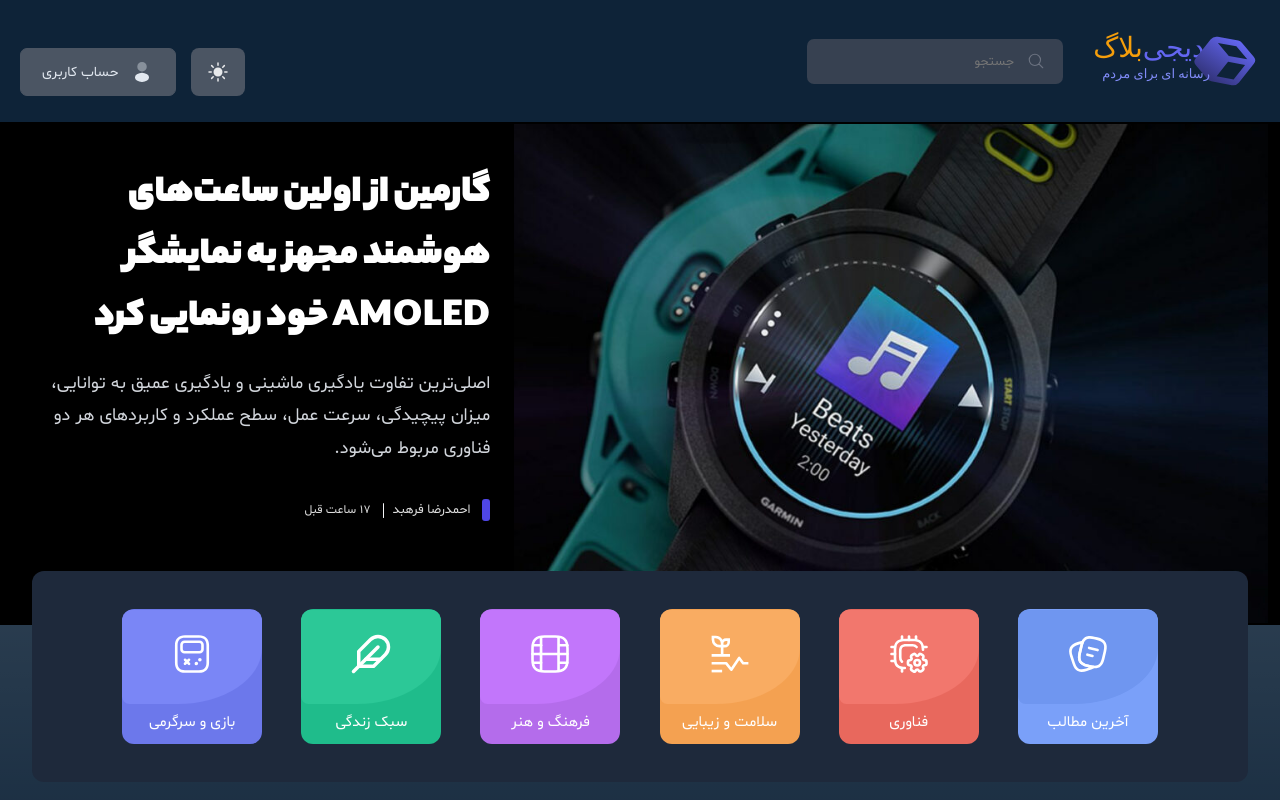
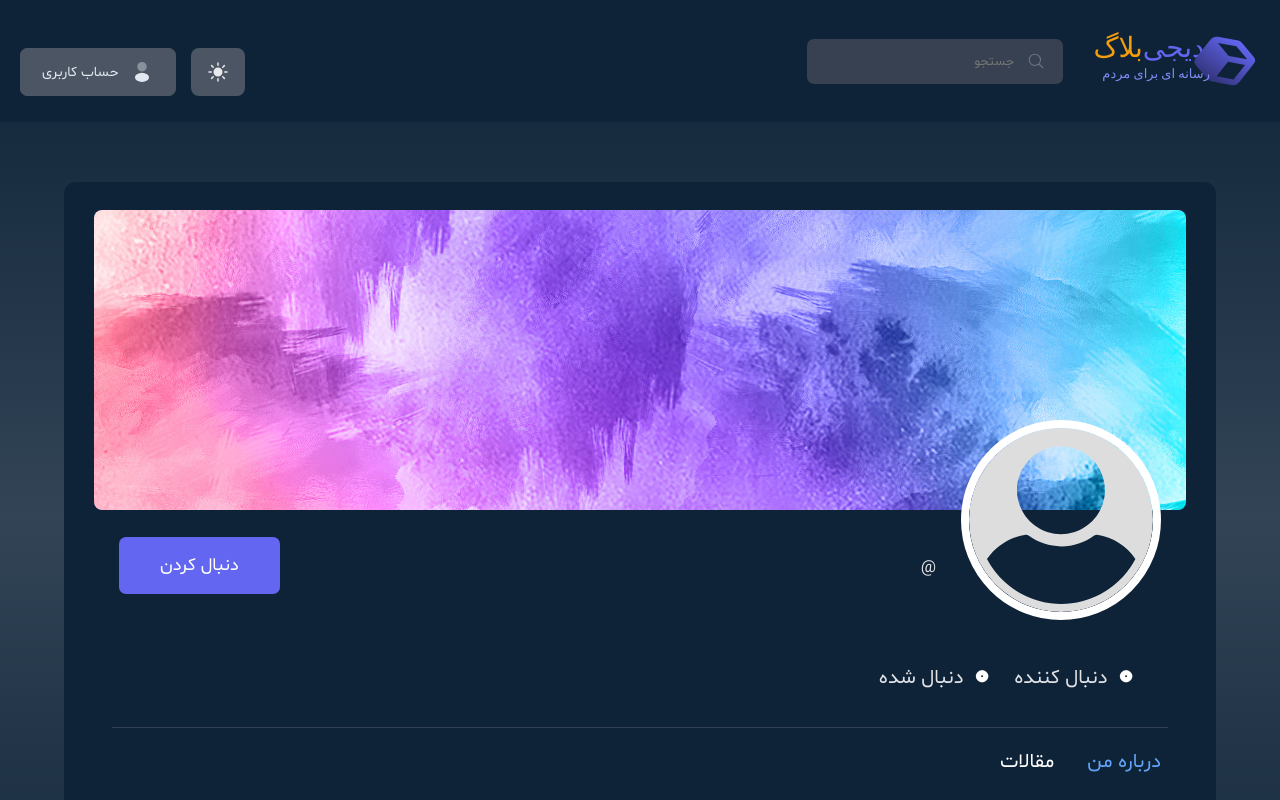
Before and after one commit to abolfazlmahdikhanii/cms, a React (Vite) app: page /articles in a window 1280 px wide. Shown: the top 800 px of the page. Built offline with nearby package versions, Linux system fonts and the light colour scheme; no server answers; the database is empty; a small style sheet from the web is missing.

Commit message:
modified home

```diff
--- a/src/containers/Home/Home.jsx
+++ b/src/containers/Home/Home.jsx
@@ -69,7 +69,7 @@ const Home = ({ session }) => {
     <Wrapper>
       <Header fullName={`${firstName} ${lastName}`}>
 
-        <img src={logo} alt="" />
+        <img src={logo} alt="logo" className="main-logo" />
         <Search
 
         />
@@ -79,7 +79,7 @@ const Home = ({ session }) => {
       <Routes>
         <Route path="/*" element={<Layout  />} />
         <Route path="/category/:value" element={<Layout />} />
-
+        <Route path="/:username/*" element={<UserPage session={session}/>} />
 
       <Route path="/article/:username/:id/:title" element={<Post session={session} />} />
 
```
